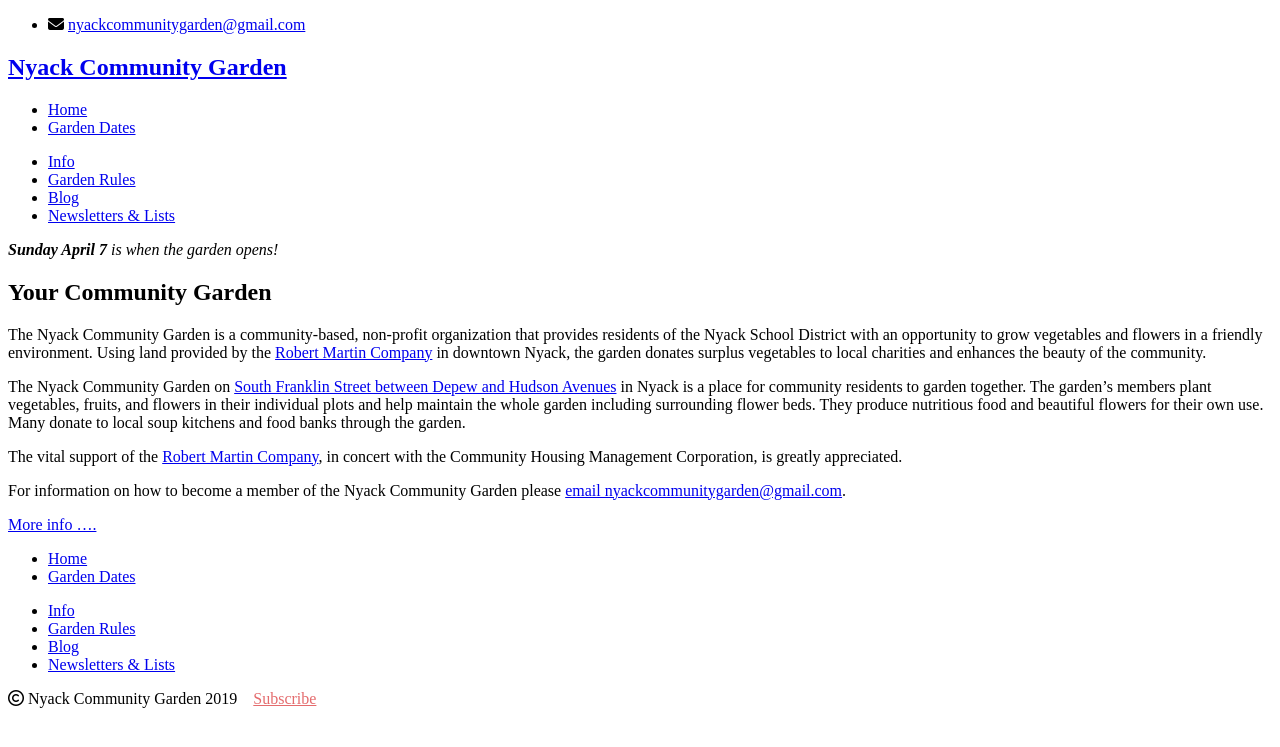
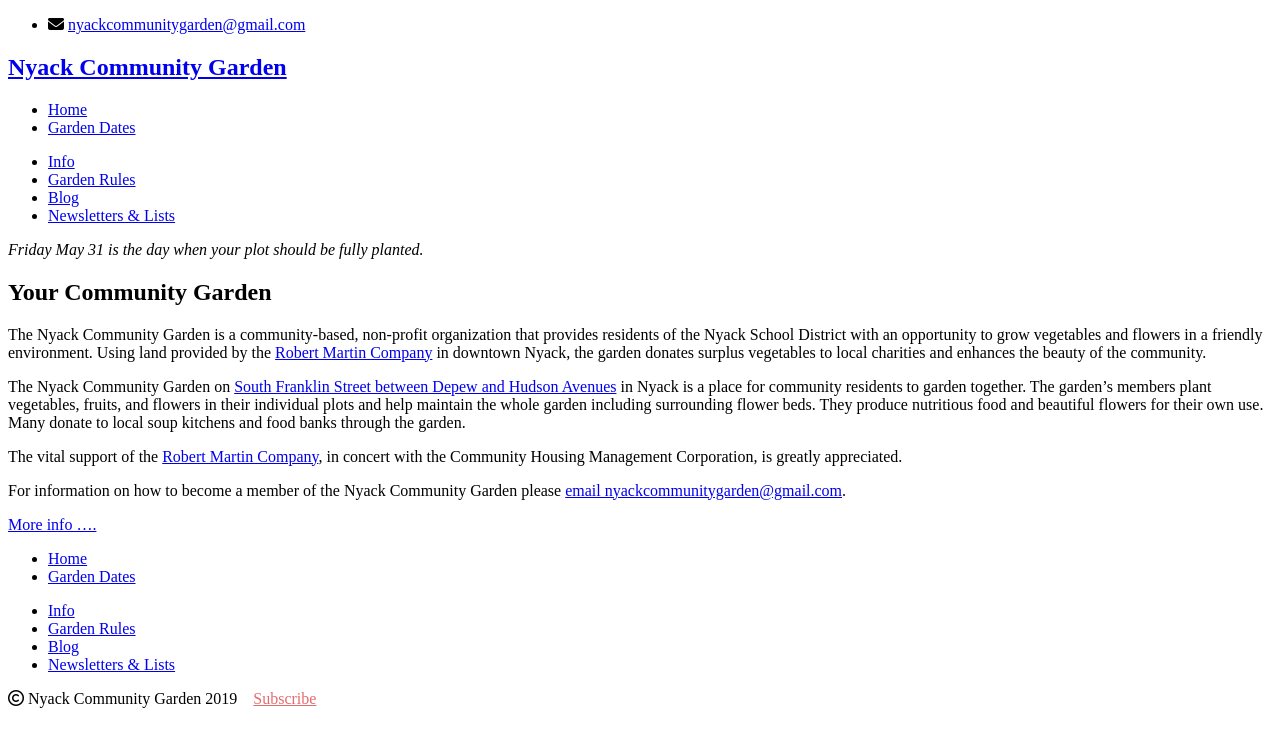
Before and after one commit to bosborne/nyackcommunitygarden, a Jekyll site: the page built from index.md, in a window 1280 px wide. Shown: the top 747 px of the page. Built offline with Jekyll 4.4.1, drawn with Linux system fonts in a browser that asks for light colours; nearby versions of some CDN libraries; library files that are not in the unit come from our copies.

Commit message:
Change date on front page

```diff
--- a/_layouts/default.html
+++ b/_layouts/default.html
@@ -19,7 +19,7 @@
       <div class="container">
         <div class="bannerbox">
           <p>
-            <i><b>Sunday April 7</b> is when the garden opens!</i>
+            <i>Friday May 31 is the day when your plot should be fully planted.</i>
           </p>
         </div>
         {{ content }}
```
